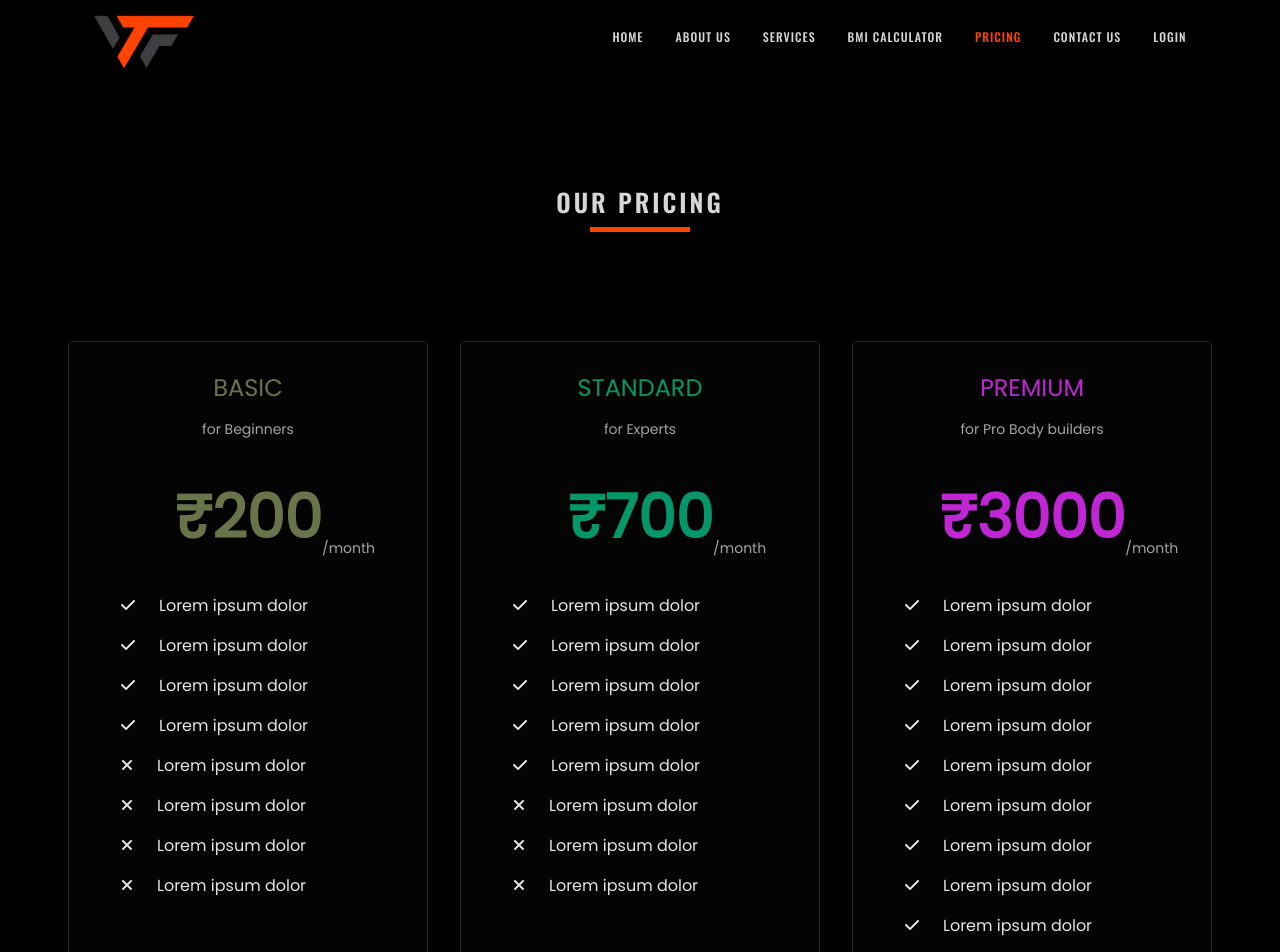
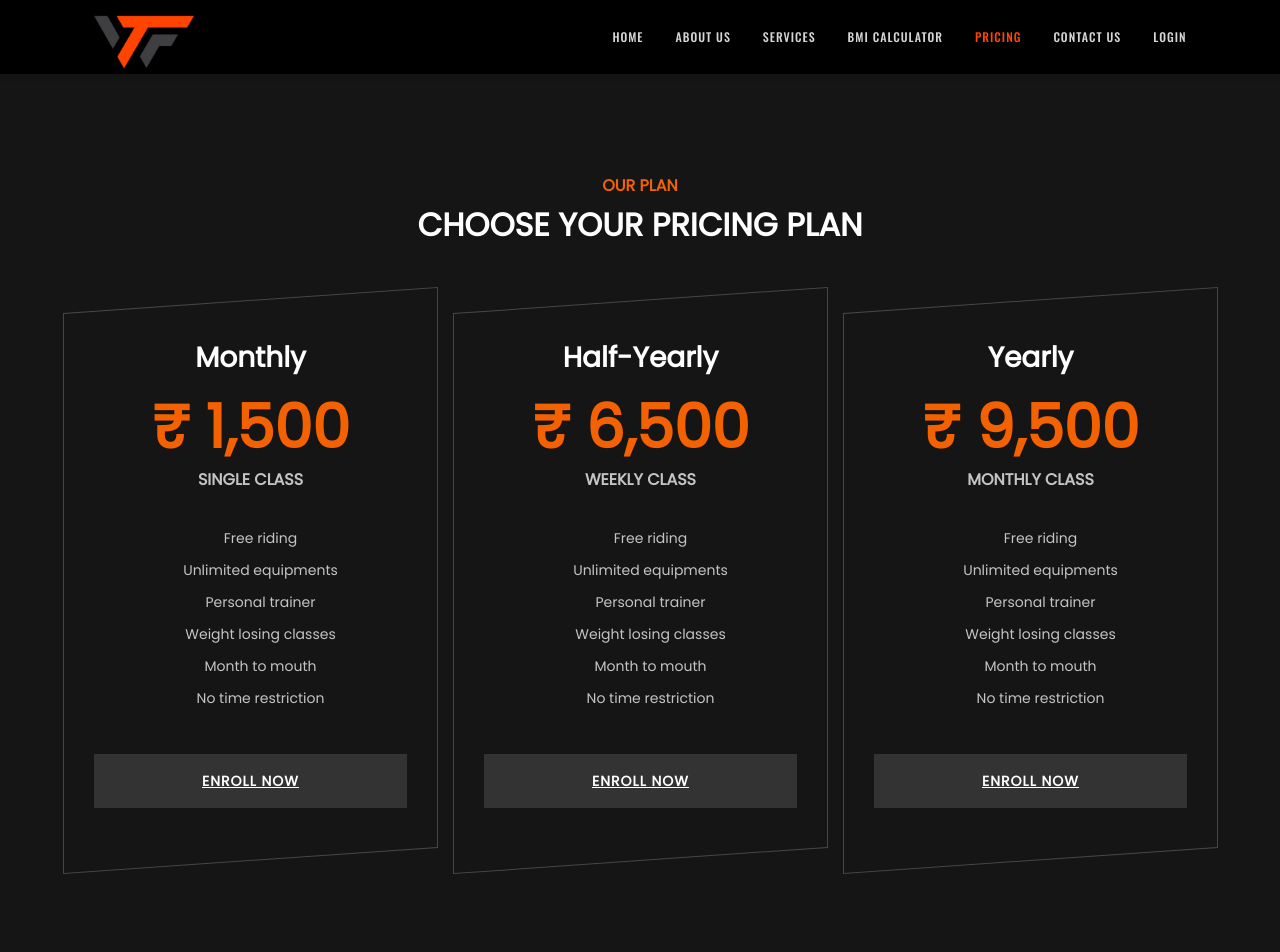
Before and after one commit to SatishKonduru/rskWFT, an Angular app: page /pricing in a window 1280 px wide. Shown: the top 952 px of the page. Built offline with nearby package versions, Linux system fonts and the light colour scheme.

Commit message:
Pricing Updated

```diff
--- a/src/app/public-pages/pricing/pricing.component.css
+++ b/src/app/public-pages/pricing/pricing.component.css
@@ -1,137 +1,205 @@
+
+.container {
+  max-width: 1170px;
+}
+.section-title {
+	margin-bottom: 45px;
+	text-align: center;
+}
+
+.section-title span {
+	font-size: 16px;
+	color: #f36100;
+	text-transform: uppercase;
+	font-weight: 700;
+}
+
+.section-title h2 {
+	color: #ffffff;
+	font-size: 32px;
+	font-weight: 600;
+	text-transform: uppercase;
+	margin-top: 8px;
+}
 
 
-.container h1 {
-  text-align: center;
-  padding-top: 10%;
-  margin-bottom: 60px;
-  font-weight: 600;
-  position: relative;
-  font-family: "Oswald", sans-serif;
-  text-transform: uppercase;
-  letter-spacing: 3px;
+.pricing-section {
+	background: #151515;
+}
+.spad {
+	padding-top: 100px;
+	padding-bottom: 100px;
 }
 
-.container h1::after {
-  content: '';
-  background-color: var(--bg-primary);
-  width: 100px;
-  height: 5px;
-  position: absolute;
-  bottom: -15px;
-  left: 50%;
-  transform: translateX(-50%);
+.spad-2 {
+	padding-top: 50px;
+	padding-bottom: 70px;
 }
-.pricing-plans {
-  gap: 32px;
-  display: flex;
-  flex-wrap: wrap;
-  flex-direction: row;
-  justify-content: center;
-  width: 100%;
-  padding: 64px;
+.pricing-section .section-title {
+	margin-bottom: 56px;
 }
 
-.pricing-card {
-  --col: #e4e4e4;
-  position: relative;
-  min-width: 360px;
-  padding: 32px;
-  padding-bottom: 96px;
-  border-radius: 4px;
-  border: 1px solid #262626;
-  background-color: #26262620;
-  box-shadow: 0 0 32px transparent;
-  text-align: center;
+.ps-item {
+	text-align: center;
+	padding: 40px 30px 52px;
+	border: 1px solid #464646;
+	-webkit-transform: skewY(-4deg);
+	-ms-transform: skewY(-4deg);
+	transform: skewY(-4deg);
+	-webkit-transition: all 0.5s;
+	-o-transition: all 0.5s;
+	transition: all 0.5s;
+	margin-bottom: 30px;
+	position: relative;
 }
 
-.pricing-card.basic {
-  --col: #6a744b;
+.ps-item:hover {
+	background: #ffffff;
+	border-color: #ffffff;
 }
 
-.pricing-card.standard {
-  --col: #059669;
+.ps-item:hover h3 {
+	color: #111111;
 }
 
-.pricing-card.premium {
-  --col: #c026d3;
+.ps-item:hover .pi-price span {
+	color: #444444;
 }
 
-.pricing-card:hover {
-  border-color: var(--col);
-  background-color: #26262680;
-  box-shadow: 0 0 32px #171717;
-  transform: translateY(-16px) scale(1.02);
-  transition: all 0.5s ease;
+.ps-item:hover ul li {
+	color: #111111;
+	font-weight: 600;
 }
 
-.pricing-card > *:not(:last-child) {
-  margin-bottom: 32px;
+.ps-item:hover .primary-btn.pricing-btn {
+	background: #f36100;
 }
 
-.pricing-card .heading h4 {
-  padding-bottom: 12px;
-  color: var(--col);
-  font-size: 24px;
-  font-weight: normal;
+.ps-item:hover .thumb-icon {
+	opacity: 1;
+	visibility: visible;
 }
 
-.pricing-card .heading p {
-  color: #a3a3a3;
-  font-size: 14px;
-  font-weight: lighter;
+.ps-item h3 {
+	font-size: 28px;
+	color: #ffffff;
+	font-weight: 600;
+	margin-bottom: 16px;
+	-webkit-transform: skewY(4deg);
+	-ms-transform: skewY(4deg);
+	transform: skewY(4deg);
 }
 
-.pricing-card .price {
-  position: relative;
-  color: var(--col);
-  font-size: 60px;
-  font-weight: bold;
+.ps-item .pi-price {
+	margin-bottom: 30px;
+	-webkit-transform: skewY(4deg);
+	-ms-transform: skewY(4deg);
+	transform: skewY(4deg);
 }
 
-.pricing-card .price sub {
-  position: absolute;
-  bottom: 14px;
-  color: #a3a3a3;
-  font-size: 14px;
-  font-weight: lighter;
+.ps-item .pi-price h2 {
+	font-size: 60px;
+	color: #f36100;
+	font-weight: 600;
 }
 
-.pricing-card .features li {
-  padding-bottom: 16px;
-  color: #a3a3a3;
-  font-size: 16px;
-  font-weight: lighter;
-  text-align: left;
+.ps-item .pi-price span {
+	color: #c4c4c4;
+	font-size: 16px;
+	font-weight: 700;
+	text-transform: uppercase;
 }
 
-.pricing-card .features li i,
-.pricing-card .features li strong {
-  color: #e4e4e7;
-  font-size: 16px;
-  text-align: left;
+.ps-item ul {
+	margin-bottom: 40px;
+	-webkit-transform: skewY(4deg);
+	-ms-transform: skewY(4deg);
+	transform: skewY(4deg);
 }
 
-.pricing-card .features li strong {
-  padding-left: 24px;
+.ps-item ul li {
+	font-size: 14px;
+	color: #c4c4c4;
+	line-height: 32px;
+	list-style: none;
 }
 
-.pricing-card .cta-btn {
-  position: absolute;
-  bottom: 32px;
-  left: 50%;
-  transform: translateX(-50%);
-  width: 200px;
-  padding: 12px;
-  border-radius: 4px;
-  border: 1px solid var(--col);
-  background-color: var(--col);
-  color: #e4e4e7;
-  font-size: 20px;
-  font-weight: bold;
+.ps-item .primary-btn.pricing-btn {
+	display: block;
+	background: #333333;
+	-webkit-transform: skewY(4deg);
+	-ms-transform: skewY(4deg);
+	transform: skewY(4deg);
 }
 
-.pricing-card .cta-btn:active {
-  background-color: transparent;
-  color: var(--col);
-  transition: all 0.3s ease;
+.ps-item .thumb-icon {
+	font-size: 48px;
+	color: #f36100;
+	position: absolute;
+	left: 50px;
+	bottom: 120px;
+	-webkit-transform: skewY(4deg);
+	-ms-transform: skewY(4deg);
+	transform: skewY(4deg);
+	opacity: 0;
+	visibility: hidden;
 }
+.primary-btn {
+	display: inline-block;
+	font-size: 14px;
+	padding: 17px 30px 16px;
+	color: #ffffff;
+	background: #f36100;
+	line-height: normal;
+	letter-spacing: 1px;
+	text-transform: uppercase;
+	font-weight: 700;
+}
+
+.ps-item:hover .primary-btn.pricing-btn {
+	background: #f36100;
+}
+.ps-item .primary-btn.pricing-btn {
+	display: block;
+	background: #333333;
+	-webkit-transform: skewY(4deg);
+	-ms-transform: skewY(4deg);
+	transform: skewY(4deg);
+}
+.ps-item:hover .thumb-icon {
+	opacity: 1;
+	visibility: visible;
+}
+.ps-item .pi-price {
+	margin-bottom: 30px;
+	-webkit-transform: skewY(4deg);
+	-ms-transform: skewY(4deg);
+	transform: skewY(4deg);
+}
+
+.ps-item .pi-price h2 {
+	font-size: 60px;
+	color: #f36100;
+	font-weight: 600;
+}
+
+.ps-item .pi-price span {
+	color: #c4c4c4;
+	font-size: 16px;
+	font-weight: 700;
+	text-transform: uppercase;
+}
+
+.ps-item ul {
+	margin-bottom: 40px;
+	-webkit-transform: skewY(4deg);
+	-ms-transform: skewY(4deg);
+	transform: skewY(4deg);
+}
+
+.ps-item ul li {
+	font-size: 14px;
+	color: #c4c4c4;
+	line-height: 32px;
+	list-style: none;
+}
--- a/src/app/public-pages/pricing/pricing.component.html
+++ b/src/app/public-pages/pricing/pricing.component.html
@@ -1,146 +1,71 @@
+<section class="pricing-section spad">
   <div class="container">
-  <h1>Our Pricing</h1>
+      <div class="row">
+          <div class="col-lg-12">
+              <div class="section-title">
+                  <span>Our Plan</span>
+                  <h2>Choose your pricing plan</h2>
               </div>
-<section class=" pricing-plans ">
+          </div>
+      </div>
+      <div class="row justify-content-center">
+          <div class="col-lg-4 col-md-8">
+              <div class="ps-item">
+                  <h3>Monthly</h3>
+                  <div class="pi-price">
+                      <h2>₹ 1,500</h2>
+                      <span>SINGLE CLASS</span>
+                  </div>
+                  <ul>
+                      <li>Free riding</li>
+                      <li>Unlimited equipments</li>
+                      <li>Personal trainer</li>
+                      <li>Weight losing classes</li>
+                      <li>Month to mouth</li>
+                      <li>No time restriction</li>
+                  </ul>
+                  <a href="#" class="primary-btn pricing-btn">Enroll now</a>
 
-  <div class="pricing-card basic">
-    <div class="heading">
-      <h4>BASIC</h4>
-      <p>for Beginners</p>
               </div>
-    <p class="price">
-      ₹200
-      <sub>/month</sub>
-    </p>
-    <ul class="features">
-      <li>
-        <i class="fa-solid fa-check"></i>
-        <strong>Lorem ipsum dolor</strong>
-      </li>
-      <li>
-        <i class="fa-solid fa-check"></i>
-        <strong>Lorem ipsum dolor</strong>
-      </li>
-      <li>
-        <i class="fa-solid fa-check"></i>
-        <strong>Lorem ipsum dolor</strong>
-      </li>
-      <li>
-        <i class="fa-solid fa-check"></i>
-        <strong>Lorem ipsum dolor</strong>
-      </li>
-      <li>
-        <i class="fa-solid fa-xmark"></i>
-        <strong>Lorem ipsum dolor</strong>
-      </li>
-      <li>
-        <i class="fa-solid fa-xmark"></i>
-        <strong>Lorem ipsum dolor</strong>
-      </li>
-      <li>
-        <i class="fa-solid fa-xmark"></i>
-        <strong>Lorem ipsum dolor</strong>
-      </li>
-      <li>
-        <i class="fa-solid fa-xmark"></i>
-        <strong>Lorem ipsum dolor</strong>
-      </li>
+          </div>
+          <div class="col-lg-4 col-md-8">
+              <div class="ps-item">
+                  <h3>Half-Yearly</h3>
+                  <div class="pi-price">
+                      <h2>₹ 6,500</h2>
+                      <span>weekly CLASS</span>
+                  </div>
+                  <ul>
+                      <li>Free riding</li>
+                      <li>Unlimited equipments</li>
+                      <li>Personal trainer</li>
+                      <li>Weight losing classes</li>
+                      <li>Month to mouth</li>
+                      <li>No time restriction</li>
                   </ul>
-    <button class="cta-btn">SELECT</button>
+                  <a href="#" class="primary-btn pricing-btn">Enroll now</a>
+
               </div>
+          </div>
+          <div class="col-lg-4 col-md-8">
+              <div class="ps-item">
+                  <h3>Yearly</h3>
+                  <div class="pi-price">
+                      <h2>₹ 9,500 </h2>
+                      <span>Monthly CLASS</span>
+                  </div>
+                  <ul>
+                      <li>Free riding</li>
+                      <li>Unlimited equipments</li>
+                      <li>Personal trainer</li>
+                      <li>Weight losing classes</li>
+                      <li>Month to mouth</li>
+                      <li>No time restriction</li>
+                  </ul>
+                  <a href="#" class="primary-btn pricing-btn">Enroll now</a>
 
-  <div class="pricing-card standard">
-    <div class="heading">
-      <h4>STANDARD</h4>
-      <p>for Experts</p>
               </div>
-    <p class="price">
-      ₹700
-      <sub>/month</sub>
-    </p>
-    <ul class="features">
-      <li>
-        <i class="fa-solid fa-check"></i>
-       <strong>Lorem ipsum dolor</strong>
-      </li>
-      <li>
-        <i class="fa-solid fa-check"></i>
-        <strong>Lorem ipsum dolor</strong>
-      </li>
-      <li>
-        <i class="fa-solid fa-check"></i>
-        <strong>Lorem ipsum dolor</strong>
-      </li>
-      <li>
-        <i class="fa-solid fa-check"></i>
-        <strong>Lorem ipsum dolor</strong>
-      </li>
-      <li>
-        <i class="fa-solid fa-check"></i>
-        <strong>Lorem ipsum dolor</strong>
-      </li>
-      <li>
-        <i class="fa-solid fa-xmark"></i>
-        <strong>Lorem ipsum dolor</strong>
-      </li>
-      <li>
-        <i class="fa-solid fa-xmark"></i>
-        <strong>Lorem ipsum dolor</strong>
-      </li>
-      <li>
-        <i class="fa-solid fa-xmark"></i>
-        <strong>Lorem ipsum dolor</strong>
-      </li>
-    </ul>
-    <button class="cta-btn">SELECT</button>
           </div>
-  <div class="pricing-card premium">
-    <div class="heading">
-      <h4>PREMIUM</h4>
-      <p>for Pro Body builders</p>
       </div>
-    <p class="price">
-      ₹3000
-      <sub>/month</sub>
-    </p>
-    <ul class="features">
-      <li>
-        <i class="fa-solid fa-check"></i>
-        <strong>Lorem ipsum dolor</strong>
-      </li>
-      <li>
-        <i class="fa-solid fa-check"></i>
-        <strong>Lorem ipsum dolor</strong>
-      </li>
-      <li>
-        <i class="fa-solid fa-check"></i>
-        <strong>Lorem ipsum dolor</strong>
-      </li>
-      <li>
-        <i class="fa-solid fa-check"></i>
-        <strong>Lorem ipsum dolor</strong>
-      </li>
-      <li>
-        <i class="fa-solid fa-check"></i>
-        <strong>Lorem ipsum dolor</strong>
-      </li>
-      <li>
-        <i class="fa-solid fa-check"></i>
-        <strong>Lorem ipsum dolor</strong>
-      </li>
-      <li>
-        <i class="fa-solid fa-check"></i>
-        <strong>Lorem ipsum dolor</strong>
-      </li>
-      <li>
-        <i class="fa-solid fa-check"></i>
-        <strong>Lorem ipsum dolor</strong>
-      </li>
-      <li>
-        <i class="fa-solid fa-check"></i>
-        <strong>Lorem ipsum dolor</strong>
-      </li>
-    </ul>
-    <button class="cta-btn">SELECT</button>
   </div>
 </section>
```
Lines whose indentation alone changed are shown as unchanged.
